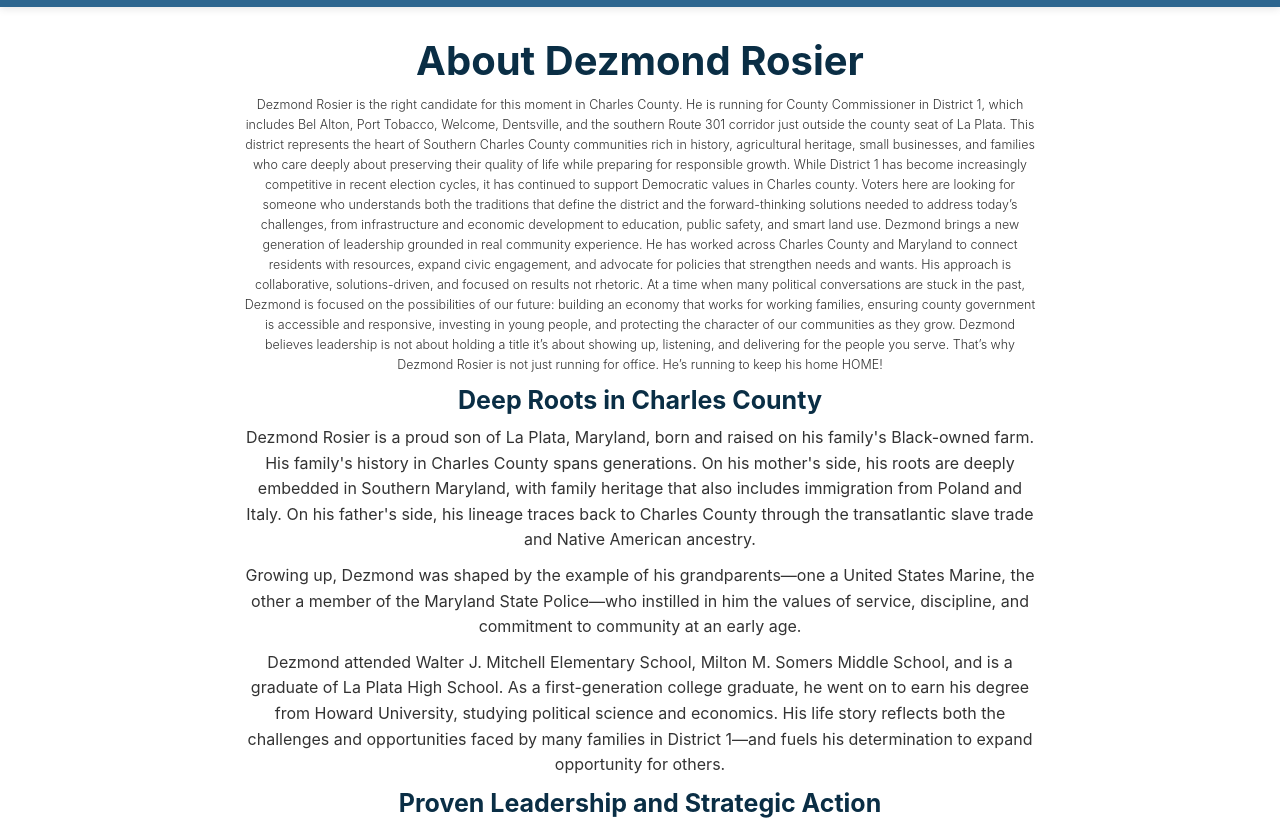
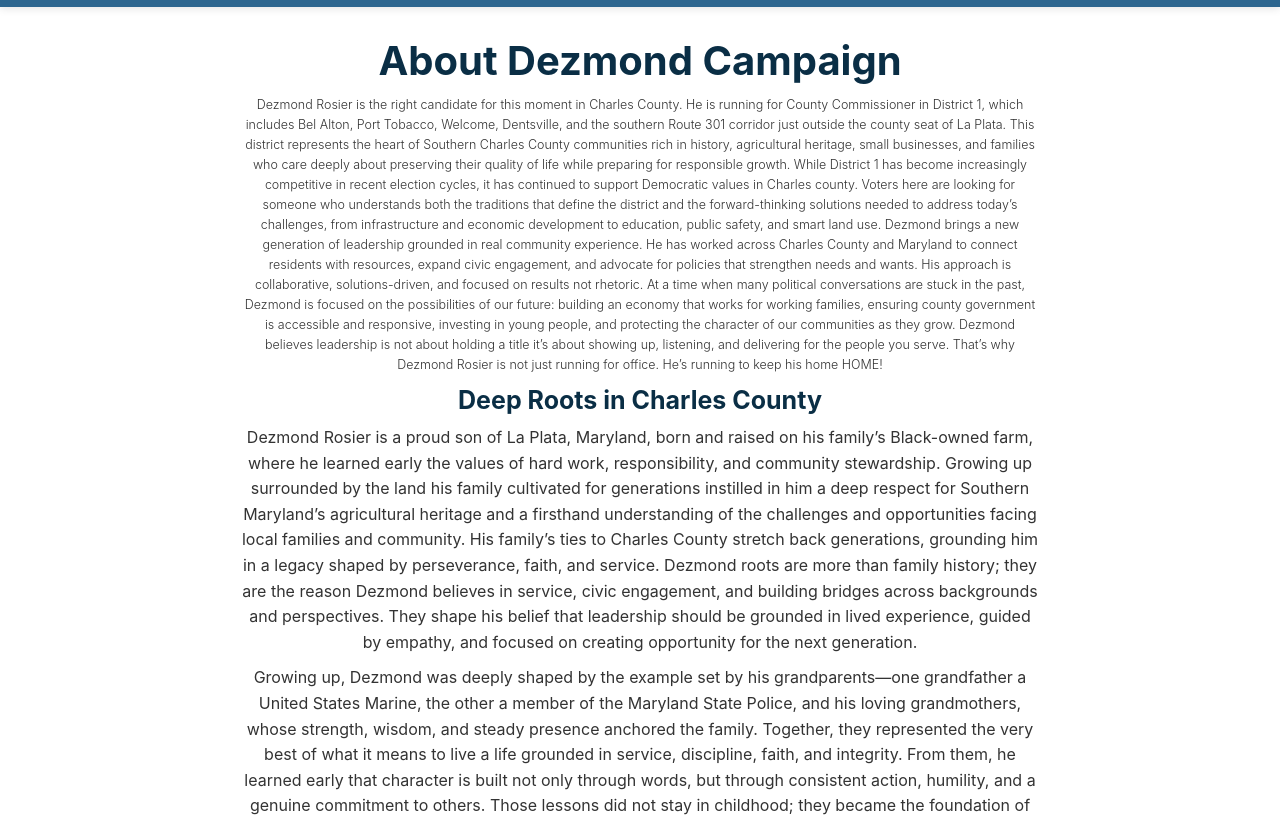
Before and after one commit to DezCode1224/Campaign, a website built with Parcel: page src/about.html in a window 1280 px wide. Shown: the part 83-905 px from the top of the page. Built offline with nearby package versions, Linux system fonts and the light colour scheme.

Commit message:
Deep Roots Update1.1

```diff
--- a/src/about.html
+++ b/src/about.html
@@ -106,7 +106,7 @@
   <section class="about-section" style="margin-top: 80px;">
     <div class="container">
       <div class="about-content">
-        <h1>About Dezmond Rosier</h1>
+        <h1>About Dezmond Campaign</h1>
         <p class="lead">Dezmond Rosier is the right candidate for this moment in Charles County. He is running for County Commissioner in District 1, which includes Bel Alton, Port Tobacco, Welcome, Dentsville, and the southern Route 301 corridor just outside the county seat of La Plata. This district represents the heart of Southern Charles County communities rich in history, agricultural heritage, small businesses, and families who care deeply about preserving their quality of life while preparing for responsible growth.
           While District 1 has become increasingly competitive in recent election cycles, it has continued to support Democratic values in Charles county. Voters here are looking for someone who understands both the traditions that define the district and the forward-thinking solutions needed to address today’s challenges, from infrastructure and economic development to education, public safety, and smart land use.
           Dezmond brings a new generation of leadership grounded in real community experience. He has worked across Charles County and Maryland to connect residents with resources, expand civic engagement, and advocate for policies that strengthen needs and wants. His approach is collaborative, solutions-driven, and focused on results not rhetoric.
@@ -117,9 +117,14 @@
 
 
         <h2>Deep Roots in Charles County</h2>
-        <p>Dezmond Rosier is a proud son of La Plata, Maryland, born and raised on his family's Black-owned farm. His family's history in Charles County spans generations. On his mother's side, his roots are deeply embedded in Southern Maryland, with family heritage that also includes immigration from Poland and Italy. On his father's side, his lineage traces back to Charles County through the transatlantic slave trade and Native American ancestry.</p>
-        <p>Growing up, Dezmond was shaped by the example of his grandparents—one a United States Marine, the other a member of the Maryland State Police—who instilled in him the values of service, discipline, and commitment to community at an early age.</p>
-        <p>Dezmond attended Walter J. Mitchell Elementary School, Milton M. Somers Middle School, and is a graduate of La Plata High School. As a first-generation college graduate, he went on to earn his degree from Howard University, studying political science and economics. His life story reflects both the challenges and opportunities faced by many families in District 1—and fuels his determination to expand opportunity for others.</p>
+        <p>Dezmond Rosier is a proud son of La Plata, Maryland, born and raised on his family’s Black-owned farm, where he learned early the values of hard work, responsibility, and community stewardship. Growing up surrounded by the land his family cultivated for generations instilled in him a deep respect for Southern Maryland’s agricultural heritage and a firsthand understanding of the challenges and opportunities facing local families and community. His family’s ties to Charles County stretch back generations, grounding him in a legacy shaped by perseverance, faith, and service. Dezmond roots are more than family history; they are the reason Dezmond believes in service, civic engagement, and building bridges across backgrounds and perspectives. They shape his belief that leadership should be grounded in lived experience, guided by empathy, and focused on creating opportunity for the next generation.</p>
+        <p>Growing up, Dezmond was deeply shaped by the example set by his grandparents—one grandfather a United States Marine, the other a member of the Maryland State Police, and his loving grandmothers, whose strength, wisdom, and steady presence anchored the family. Together, they represented the very best of what it means to live a life grounded in service, discipline, faith, and integrity. From them, he learned early that character is built not only through words, but through consistent action, humility, and a genuine commitment to others. Those lessons did not stay in childhood; they became the foundation of his character and continue to guide his approach to leadership today. Whether in his work, his civic engagement, or his commitment to public service, Dezmond carries forward the legacy his grandparents modeled—striving to serve with honor, lead with humility, and make a meaningful difference in the lives of others.</p>
+        <p>
+          Dezmond attended Walter J. Mitchell Elementary School, Milton M. Somers Middle School, and graduated from La Plata High School, where he developed an early interest in leadership, civic engagement, and community service. His educational journey reflects the same path taken by many young people in Charles County’s District 1, giving him a firsthand understanding of the experiences, aspirations, and challenges local students and families navigate every day.
+          As a first-generation college graduate, Dezmond went on to earn his degree from Howard University, where he studied political science and economics fields that sharpened his understanding of public policy, economic growth, and the systems that shape people’s lives. His time at Howard not only strengthened his academic foundation but also deepened his commitment to public service and community empowerment, preparing him to lead with both knowledge and purpose.
+          His life story reflects both the challenges and opportunities of working hard to create new opportunities to breaking barriers. Dezmonds  journey fuels his determination to ensure others have access to the same opportunities and more. Dezmond believes that where you start should never limit how far you can go, and he is committed to expanding pathways to success for students, families, and future generations across Charles County.
+
+          </p>
 
         <h2>Proven Leadership and Strategic Action</h2>
         <p>Dezmond Rosier is a proven leader whose career is defined by principled advocacy and strategic action. His leadership first gained countywide attention when he organized a youth-led rally at the Charles County Courthouse, mobilizing hundreds to demand systemic reform and social justice.</p>
```
